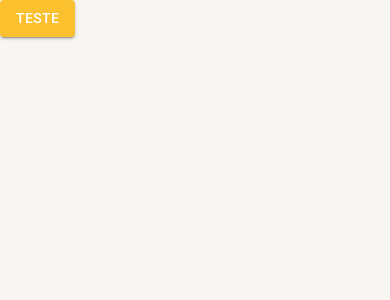
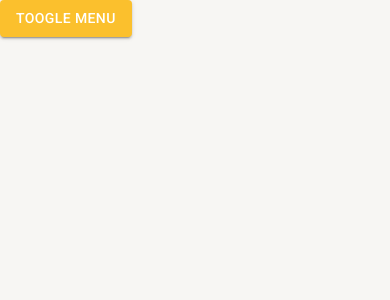
Before and after one commit to ViniciusCosta126/Cadastros, a React (Vite) app: page /pagina-inicial in a window 390 px wide. Shown: the top 300 px of the page. Built offline with nearby package versions, Linux system fonts and the light colour scheme.

Commit message:
Adicionado responsividade ao menu lateral

```diff
--- a/package.json
+++ b/package.json
@@ -20,7 +20,11 @@
   "devDependencies": {
     "@types/react": "^18.0.24",
     "@types/react-dom": "^18.0.8",
+    "@typescript-eslint/eslint-plugin": "^5.43.0",
+    "@typescript-eslint/parser": "^5.43.0",
     "@vitejs/plugin-react": "^2.2.0",
+    "eslint": "^8.27.0",
+    "eslint-plugin-react": "^7.31.10",
     "typescript": "^4.6.4",
     "vite": "^3.2.3"
   }
--- a/src/App.tsx
+++ b/src/App.tsx
@@ -1,16 +1,21 @@
-import {BrowserRouter} from 'react-router-dom'
-import { AppRoutes } from './routes'
-import { AppThemeProvider } from './shared/contexts'
-
+import { BrowserRouter } from "react-router-dom";
+import { AppRoutes } from "./routes";
+import { MenuLateral } from "./shared/components";
+import { AppThemeProvider } from "./shared/contexts";
+import { DrawerProvider } from "./shared/contexts";
 
 function App() {
   return (
-      <AppThemeProvider>
+    <AppThemeProvider>
+      <DrawerProvider>
         <BrowserRouter>
-          <AppRoutes/>
+          <MenuLateral>
+            <AppRoutes />
+          </MenuLateral>
         </BrowserRouter>
-      </AppThemeProvider>
-  )
+      </DrawerProvider>
+    </AppThemeProvider>
+  );
 }
 
-export default App
+export default App;
--- a/src/routes/index.tsx
+++ b/src/routes/index.tsx
@@ -1,18 +1,18 @@
 import { Routes, Route, Navigate } from "react-router-dom";
 import { Button } from "@mui/material";
-import { useAppThemeContext } from "../shared/contexts";
+import {useDrawerContext} from "../shared/contexts"
 
 
 export const AppRoutes = () => {
 
-  const {toogleTheme} = useAppThemeContext()
+  const {toogleDrawerOpen} = useDrawerContext()
   return (
     <Routes>
       <Route
         path="/pagina-inicial"
         element={
-          <Button variant="contained" color="primary" onClick={toogleTheme}>
-            Teste
+          <Button variant="contained" color="primary" onClick={toogleDrawerOpen}>
+            Toogle Menu
           </Button>
         }
       />
--- a/src/shared/components/index.ts
+++ b/src/shared/components/index.ts
@@ -1 +1 @@
-export {}
+export * from "./menu-lateral/MenuLateral"
--- /dev/null
+++ b/src/shared/components/menu-lateral/MenuLateral.tsx
@@ -0,0 +1,70 @@
+import {
+  Avatar,
+  Divider,
+  Drawer,
+  Icon,
+  List,
+  ListItemButton,
+  ListItemIcon,
+  ListItemText,
+  useMediaQuery,
+  useTheme,
+} from "@mui/material";
+import { Box } from "@mui/system";
+import { useDrawerContext } from "../../contexts";
+
+export const MenuLateral: React.FC<{ children: React.ReactNode }> = ({
+  children,
+}) => {
+  const theme = useTheme();
+
+  const smDown = useMediaQuery(theme.breakpoints.down("sm"));
+
+  const { isDrawerOpen, toogleDrawerOpen } = useDrawerContext();
+
+  return (
+    <>
+      <Drawer
+        variant={smDown ? "temporary" : "permanent"}
+        open={isDrawerOpen}
+        onClose={toogleDrawerOpen}
+      >
+        <Box
+          width={theme.spacing(28)}
+          display="flex"
+          flexDirection="column"
+          height={"100%"}
+        >
+          <Box
+            width={"100%"}
+            height={theme.spacing(20)}
+            display={"flex"}
+            alignItems="center"
+            justifyContent="center"
+          >
+            <Avatar
+              alt="Vinicius Costa"
+              sx={{ height: theme.spacing(12), width: theme.spacing(12) }}
+              src="https://media-exp1.licdn.com/dms/image/C4E03AQFpUgqzRmXBvg/profile-displayphoto-shrink_400_400/0/1653961954578?e=1674086400&v=beta&t=uc4BATMa709o-DxBsBF1_-NPlo4qVxQXS0wP8fbrDnw"
+            />
+          </Box>
+
+          <Divider />
+          <Box flex={1}>
+            <List component={"nav"}>
+              <ListItemButton>
+                <ListItemIcon>
+                  <Icon>home</Icon>
+                </ListItemIcon>
+                <ListItemText primary="Pagina Incial" />
+              </ListItemButton>
+            </List>
+          </Box>
+        </Box>
+      </Drawer>
+      <Box height={"100vh"} marginLeft={smDown ? 0 : theme.spacing(28)}>
+        {children}
+      </Box>
+    </>
+  );
+};
--- /dev/null
+++ b/src/shared/contexts/DrawerContext.tsx
@@ -0,0 +1,27 @@
+import { createContext, useCallback, useState, useContext } from "react";
+
+interface IDrawerContextData {
+  isDrawerOpen: boolean;
+  toogleDrawerOpen: () => void;
+}
+
+const DrawerContext = createContext({} as IDrawerContextData);
+
+export const useDrawerContext = () => {
+  return useContext(DrawerContext);
+};
+export const DrawerProvider: React.FC<{ children: React.ReactNode }> = ({
+  children,
+}) => {
+  const [isDrawerOpen, setIsDrawerOpen] = useState<boolean>(false);
+
+  const toogleDrawerOpen = useCallback(() => {
+    setIsDrawerOpen((oldDrawerOpen) => !oldDrawerOpen);
+  }, []);
+
+  return (
+    <DrawerContext.Provider value={{ isDrawerOpen, toogleDrawerOpen }}>
+      {children}
+    </DrawerContext.Provider>
+  );
+};
--- a/src/shared/contexts/index.ts
+++ b/src/shared/contexts/index.ts
@@ -1 +1,2 @@
 export * from './ThemeContext'
+export * from "./DrawerContext"
```
Also changed, not shown: .eslintrc.json (added), 1 other file (tests, documents, lock files or other folders).
